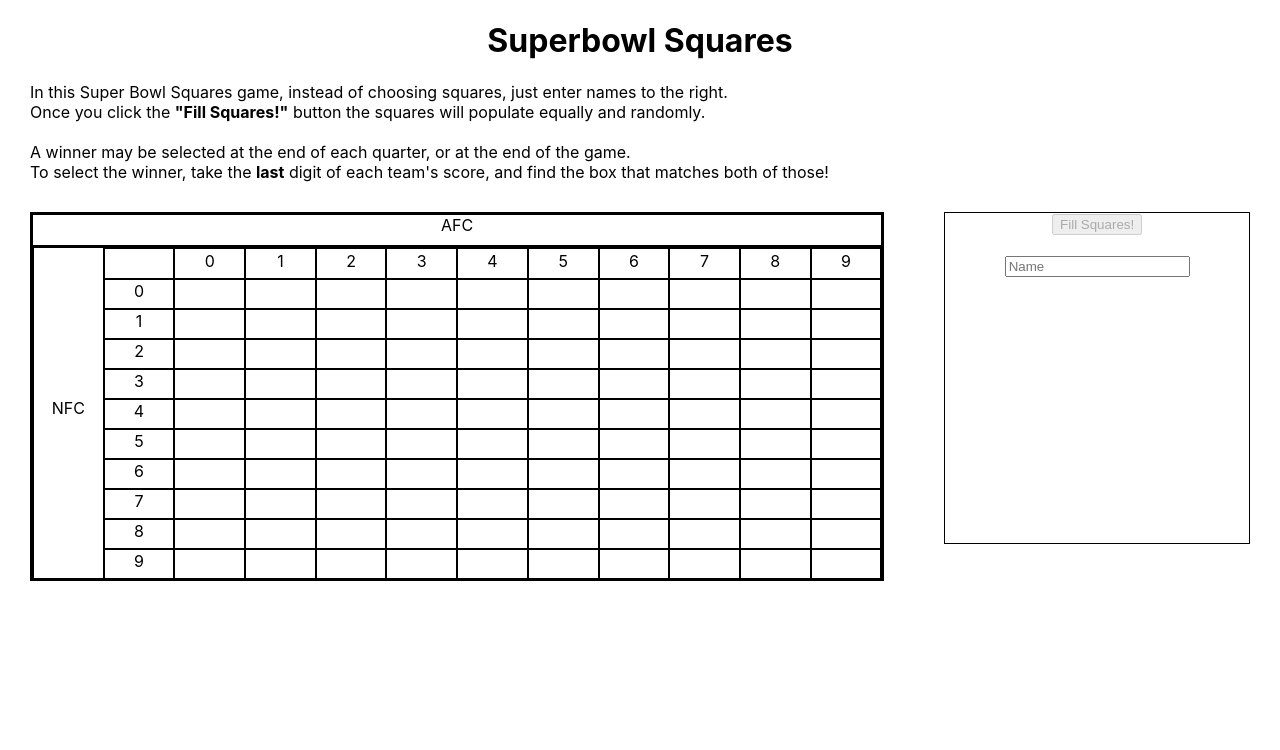
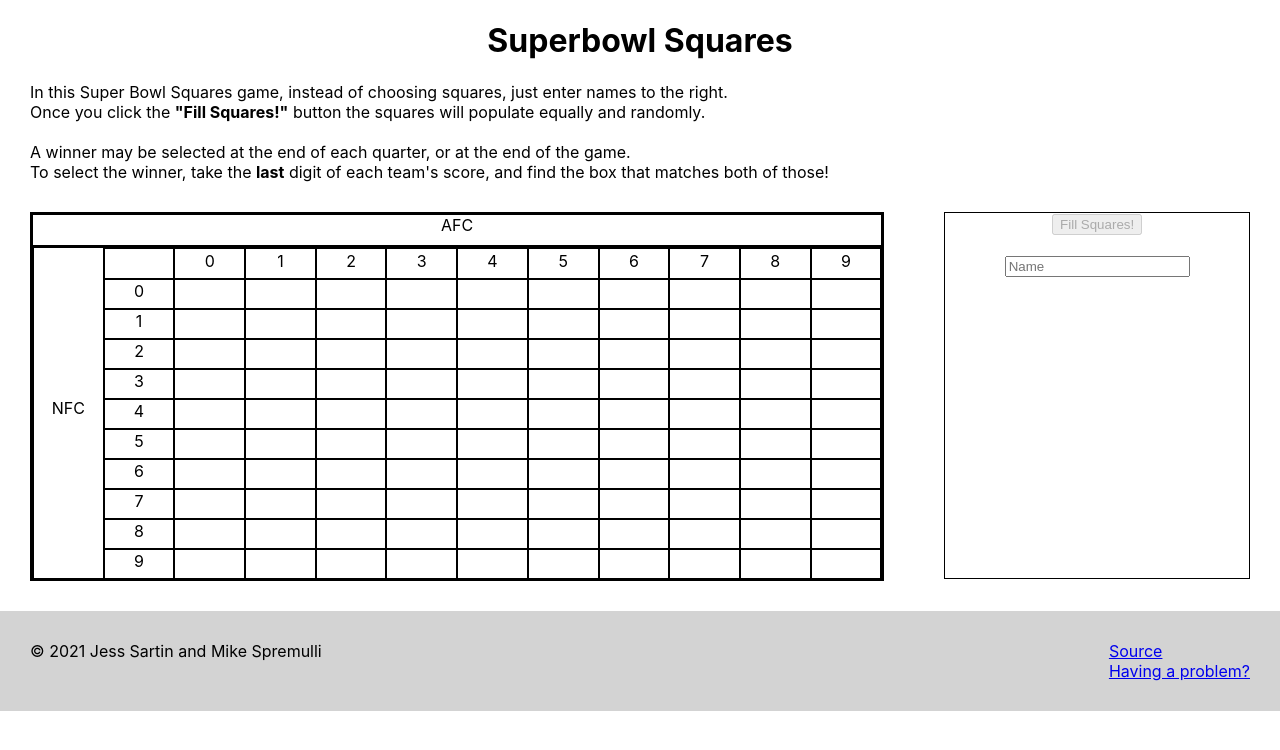
Before and after one commit to jsartin513/superbowl-squares, a React (Create React App) app: page / in a window 1280 px wide. Shown: the top 750 px of the page. Built offline with nearby package versions, Linux system fonts and the light colour scheme.

Commit message:
Add copyright footer

```diff
--- a/src/App.css
+++ b/src/App.css
@@ -6,6 +6,16 @@
 
 h1 {
   text-align: center;
+}
+
+.instructionsBox {
+  margin: 0px 30px;
+}
+
+/* Squares Grid */
+
+.headerText{
+  vertical-align: middle;
 }
 
 .teamRow {
@@ -26,18 +36,12 @@ h1 {
   border-width: medium;
 }
 
-.headerText{
-  vertical-align: middle;
-}
 
-.instructionsBox {
-  margin: 0px 30px;
-}
-
+/* Name box */
 .nameBox {
   flex: 1;
   margin: 30px;
-  min-height: 330px;
+  min-height: 365px;
   border-style: solid;
   border-width: thin;
 }
@@ -53,3 +57,24 @@ h1 {
 .singleName {
   padding: 5px;
 }
+
+ /* Footer */
+.footer {
+  min-height: 100px;
+  background-color :lightgray;
+  padding: 0;
+  margin: 0;
+  border: 0;
+}
+
+.footerContent {
+  padding: 30px;
+}
+
+.footerLeft {
+  float: left;
+}
+
+.footerRight {
+  float: right;
+}
--- a/src/App.js
+++ b/src/App.js
@@ -45,6 +45,15 @@ function shuffleArray(array) {
           <NameBox confirmNameList = {fillSquares}/>
         </RightPanel>
       </div>
+      <div className="footer">
+        <div className="footerContent">
+          <div className="footerLeft">© 2021 Jess Sartin and Mike Spremulli</div>
+          <div className="footerRight">
+            <a href="https://github.com/jsartin513/superbowl-squares">Source</a> <br/>
+            <a href="https://github.com/jsartin513/superbowl-squares/issues">Having a problem?</a>
+          </div>
+        </div>
+      </div>
     </div>
   );
 }
```
Lines whose indentation alone changed are shown as unchanged.
